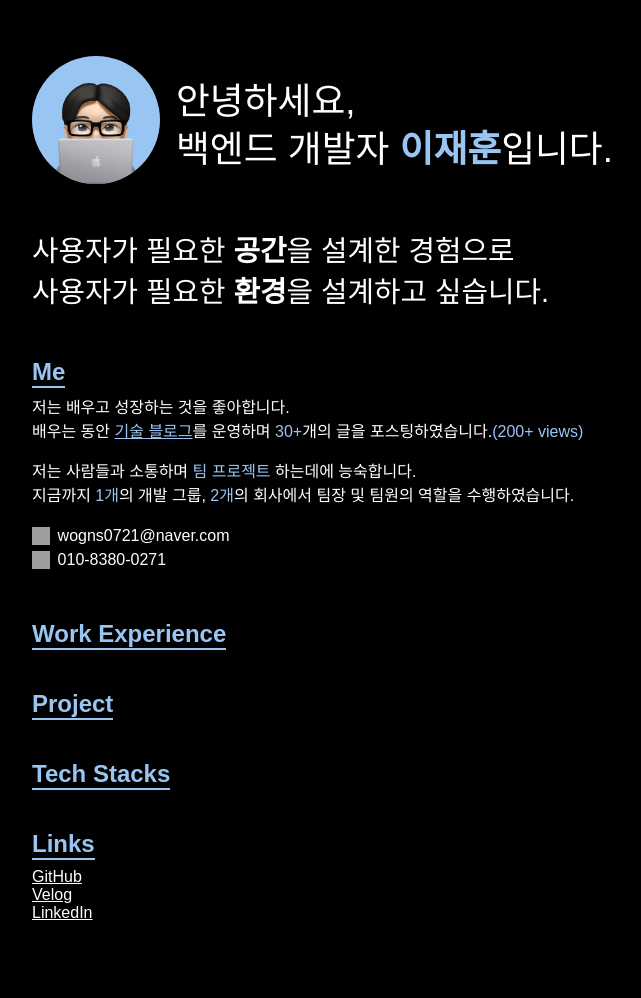
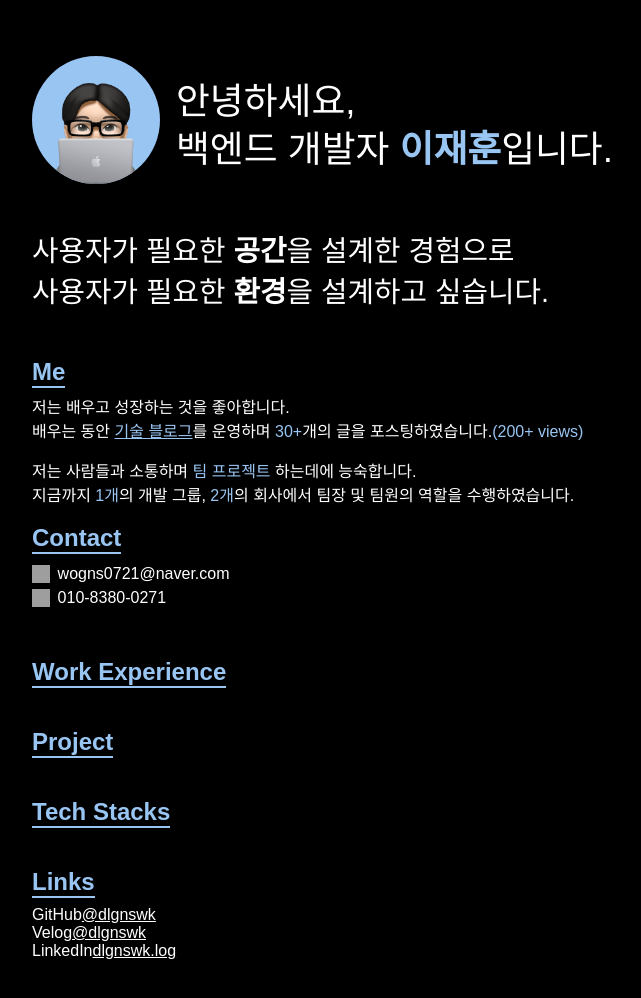
Before and after one commit to dlgnswk/dlgnswk.github.io, a plain HTML site: page index.html in a window 1280 px wide. Shown: the whole page, without its empty margins (288-929 px from the left). Drawn offline with Linux system fonts and the light colour scheme; grey boxes are pictures that could not be loaded.

Commit message:
리으 구성 변경

```diff
--- a/index.html
+++ b/index.html
@@ -46,7 +46,10 @@
 				<div>지금까지 <span class="highlight">1개</span>의 개발 그룹, <span class="highlight">2개</span>의 회사에서 팀장 및 팀원의 역할을 수행하였습니다.</div>
 			</div>
 
+
 			<div class="split_line"></div>
+
+			<div class="small_subject">Contact</div>
 
 			<div class="me_info">
 				<div class="me_info_between">
@@ -72,9 +75,9 @@
 		</div>
 		<div class="item links">
 			<div class="small_subject">Links</div>
-			<div><a href="https://github.com/dlgnswk">GitHub</a></div>
-			<div><a href="https://velog.io/@dlgnswk/posts">Velog</a></div>
-			<div><a href="https://www.linkedin.com/in/%EC%9E%AC%ED%9B%88-%EC%9D%B4-b950672ab/">LinkedIn</a></div>
+			<div>GitHub<a href="https://github.com/dlgnswk">@dlgnswk</a></div>
+			<div>Velog<a href="https://velog.io/@dlgnswk/posts">@dlgnswk</a></div>
+			<div>LinkedIn<a href="https://www.linkedin.com/in/%EC%9E%AC%ED%9B%88-%EC%9D%B4-b950672ab/">dlgnswk.log</a></div>
 		</div>
 	</div>
 
```
